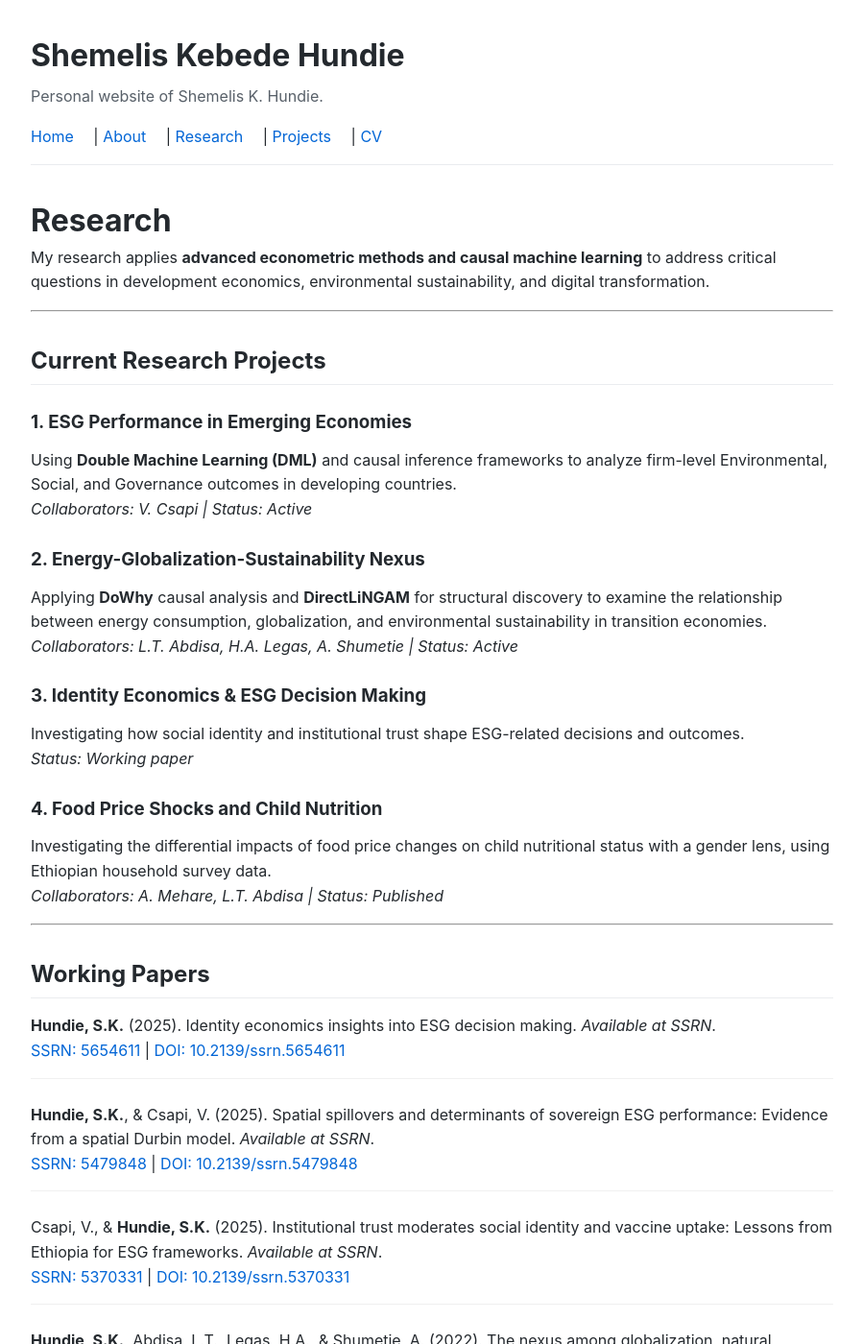
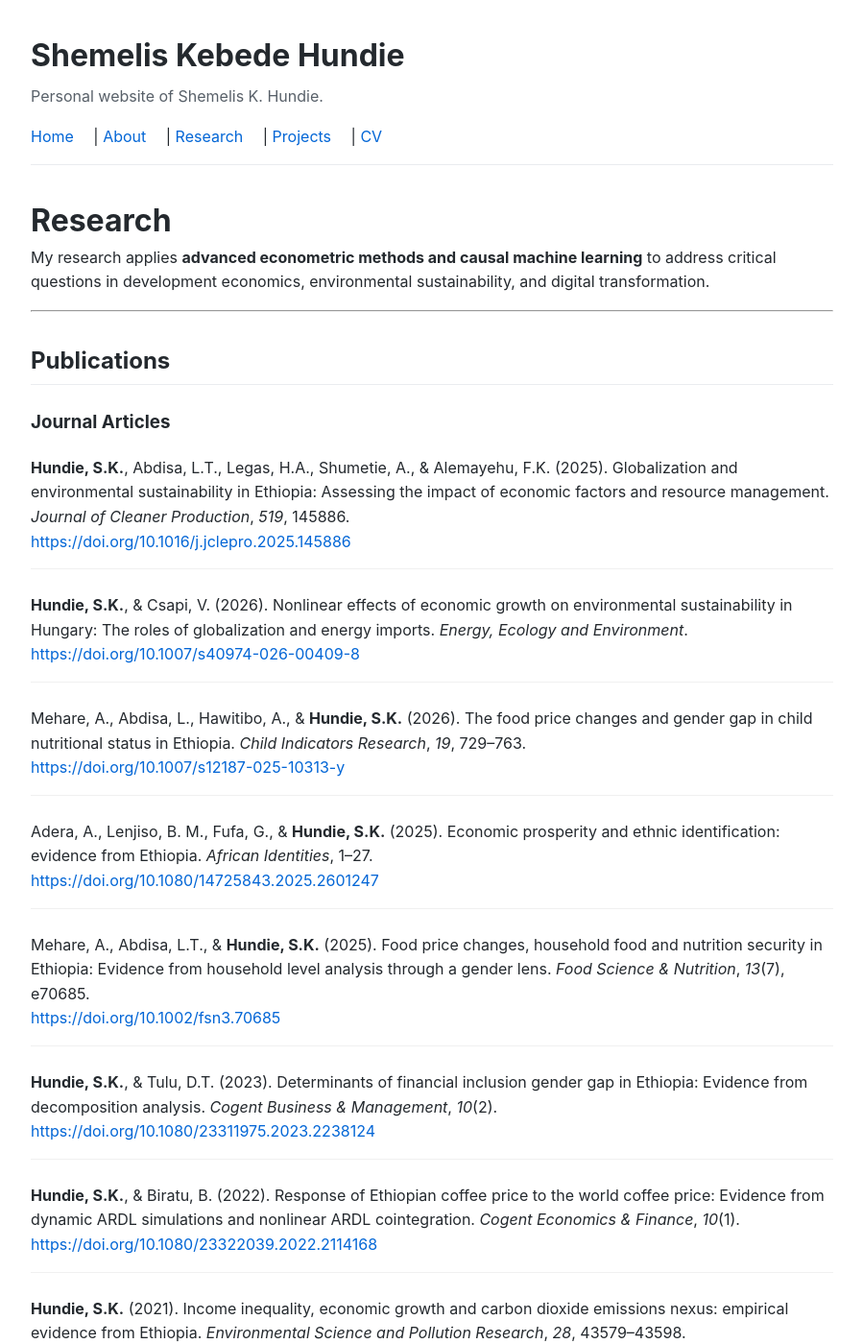
Before and after one commit to ShemelisKHundie/ShemelisKHundie.github.io, a Jekyll site: the page built from research.md, in a window 1280 px wide and 1400 px high. Shown: the whole window at 96% size, without its empty margins (190-1089 px from the left). Built offline with Jekyll 4.4.1, drawn with Linux system fonts in a browser that asks for light colours; some of the changed text lies outside the part shown.

Commit message:
Update research.md

```diff
--- a/research.md
+++ b/research.md
@@ -10,23 +10,68 @@ My research applies **advanced econometric methods and causal machine learning**
 
 ---
 
-## Current Research Projects
+## Publications
 
-### 1. ESG Performance in Emerging Economies
-Using **Double Machine Learning (DML)** and causal inference frameworks to analyze firm-level Environmental, Social, and Governance outcomes in developing countries.
-*Collaborators: V. Csapi | Status: Active*
+### Journal Articles
 
-### 2. Energy-Globalization-Sustainability Nexus
-Applying **DoWhy** causal analysis and **DirectLiNGAM** for structural discovery to examine the relationship between energy consumption, globalization, and environmental sustainability in transition economies.
-*Collaborators: L.T. Abdisa, H.A. Legas, A. Shumetie | Status: Active*
+<div style="margin: 20px 0;">
 
-### 3. Identity Economics & ESG Decision Making
-Investigating how social identity and institutional trust shape ESG-related decisions and outcomes.
-*Status: Working paper*
+  <div style="margin-bottom: 25px; padding-bottom: 15px; border-bottom: 1px solid #f0f0f0;">
+    <strong>Hundie, S.K.</strong>, Abdisa, L.T., Legas, H.A., Shumetie, A., & Alemayehu, F.K. (2025). Globalization and environmental sustainability in Ethiopia: Assessing the impact of economic factors and resource management. <em>Journal of Cleaner Production</em>, <em>519</em>, 145886.<br>
+    <a href="https://doi.org/10.1016/j.jclepro.2025.145886" target="_blank">https://doi.org/10.1016/j.jclepro.2025.145886</a>
+  </div>
 
-### 4. Food Price Shocks and Child Nutrition
-Investigating the differential impacts of food price changes on child nutritional status with a gender lens, using Ethiopian household survey data.
-*Collaborators: A. Mehare, L.T. Abdisa | Status: Published*
+  <div style="margin-bottom: 25px; padding-bottom: 15px; border-bottom: 1px solid #f0f0f0;">
+    <strong>Hundie, S.K.</strong>, & Csapi, V. (2026). Nonlinear effects of economic growth on environmental sustainability in Hungary: The roles of globalization and energy imports. <em>Energy, Ecology and Environment</em>.<br>
+    <a href="https://doi.org/10.1007/s40974-026-00409-8" target="_blank">https://doi.org/10.1007/s40974-026-00409-8</a>
+  </div>
+
+  <div style="margin-bottom: 25px; padding-bottom: 15px; border-bottom: 1px solid #f0f0f0;">
+    Mehare, A., Abdisa, L., Hawitibo, A., & <strong>Hundie, S.K.</strong> (2026). The food price changes and gender gap in child nutritional status in Ethiopia. <em>Child Indicators Research</em>, <em>19</em>, 729–763.<br>
+    <a href="https://doi.org/10.1007/s12187-025-10313-y" target="_blank">https://doi.org/10.1007/s12187-025-10313-y</a>
+  </div>
+
+  <div style="margin-bottom: 25px; padding-bottom: 15px; border-bottom: 1px solid #f0f0f0;">
+    Adera, A., Lenjiso, B. M., Fufa, G., & <strong>Hundie, S.K.</strong> (2025). Economic prosperity and ethnic identification: evidence from Ethiopia. <em>African Identities</em>, 1–27.<br>
+    <a href="https://doi.org/10.1080/14725843.2025.2601247" target="_blank">https://doi.org/10.1080/14725843.2025.2601247</a>
+  </div>
+
+  <div style="margin-bottom: 25px; padding-bottom: 15px; border-bottom: 1px solid #f0f0f0;">
+    Mehare, A., Abdisa, L.T., & <strong>Hundie, S.K.</strong> (2025). Food price changes, household food and nutrition security in Ethiopia: Evidence from household level analysis through a gender lens. <em>Food Science & Nutrition</em>, <em>13</em>(7), e70685.<br>
+    <a href="https://doi.org/10.1002/fsn3.70685" target="_blank">https://doi.org/10.1002/fsn3.70685</a>
+  </div>
+
+  <div style="margin-bottom: 25px; padding-bottom: 15px; border-bottom: 1px solid #f0f0f0;">
+    <strong>Hundie, S.K.</strong>, & Tulu, D.T. (2023). Determinants of financial inclusion gender gap in Ethiopia: Evidence from decomposition analysis. <em>Cogent Business & Management</em>, <em>10</em>(2).<br>
+    <a href="https://doi.org/10.1080/23311975.2023.2238124" target="_blank">https://doi.org/10.1080/23311975.2023.2238124</a>
+  </div>
+
+  <div style="margin-bottom: 25px; padding-bottom: 15px; border-bottom: 1px solid #f0f0f0;">
+    <strong>Hundie, S.K.</strong>, & Biratu, B. (2022). Response of Ethiopian coffee price to the world coffee price: Evidence from dynamic ARDL simulations and nonlinear ARDL cointegration. <em>Cogent Economics & Finance</em>, <em>10</em>(1).<br>
+    <a href="https://doi.org/10.1080/23322039.2022.2114168" target="_blank">https://doi.org/10.1080/23322039.2022.2114168</a>
+  </div>
+
+  <div style="margin-bottom: 25px; padding-bottom: 15px; border-bottom: 1px solid #f0f0f0;">
+    <strong>Hundie, S.K.</strong> (2021). Income inequality, economic growth and carbon dioxide emissions nexus: empirical evidence from Ethiopia. <em>Environmental Science and Pollution Research</em>, <em>28</em>, 43579–43598.<br>
+    <a href="https://doi.org/10.1007/s11356-021-13341-7" target="_blank">https://doi.org/10.1007/s11356-021-13341-7</a>
+  </div>
+
+  <div style="margin-bottom: 25px; padding-bottom: 15px; border-bottom: 1px solid #f0f0f0;">
+    <strong>Hundie, S.K.</strong>, & Daksa, M.D. (2019). Does energy-environmental Kuznets curve hold for Ethiopia? The relationship between energy intensity and economic growth. <em>Journal of Economic Structures</em>, <em>8</em>, 21.<br>
+    <a href="https://doi.org/10.1186/s40008-019-0154-2" target="_blank">https://doi.org/10.1186/s40008-019-0154-2</a>
+  </div>
+
+  <div style="margin-bottom: 25px; padding-bottom: 15px; border-bottom: 1px solid #f0f0f0;">
+    <strong>Hundie, S.K.</strong> (2018). Modelling energy consumption, carbon dioxide emissions and economic growth nexus in Ethiopia: Evidence from cointegration and causality analysis. <em>The Turkish Journal of Agriculture – Food Science and Technology (TURJAF)</em>, <em>6</em>(6), 699–709.<br>
+    <a href="https://doi.org/10.24925/turjaf.v6i6.699-709.1720" target="_blank">https://doi.org/10.24925/turjaf.v6i6.699-709.1720</a>
+  </div>
+
+  <div style="margin-bottom: 25px; padding-bottom: 15px; border-bottom: 1px solid #f0f0f0;">
+    Daksa, M., Yismaw, M., Lemessa, S., & <strong>Hundie, S.K.</strong> (2018). Enterprise innovation in developing countries: an evidence from Ethiopia. <em>Journal of Innovation and Entrepreneurship</em>, <em>7</em>, 6.<br>
+    <a href="https://doi.org/10.1186/s13731-018-0085-4" target="_blank">https://doi.org/10.1186/s13731-018-0085-4</a>
+  </div>
+
+</div>
 
 ---
 
@@ -58,11 +103,6 @@ Investigating the differential impacts of food price changes on child nutritiona
   <strong>Hundie, S.K.</strong> (2025). Causal machine learning approaches for policy evaluation. <em>Under review</em>.
 </div>
 
-<div style="margin-bottom: 25px; padding-bottom: 15px; border-bottom: 1px solid #f0f0f0;">
-  <strong>Hundie, S.K.</strong>, & Tulu, D.T. (2023). Financial inclusion gender gap in Ethiopia: Evidence from decomposition analysis. <em>Revise and resubmit</em>.<br>
-  <a href="https://doi.org/10.1080/23311975.2023.2238124" target="_blank">DOI: 10.1080/23311975.2023.2238124</a> (Published version)
-</div>
-
 ---
 
 ## Reports & Policy Papers
@@ -81,6 +121,15 @@ Investigating the differential impacts of food price changes on child nutritiona
 
 ---
 
+## Current Research Projects
+
+- **ESG performance in emerging economies** using Double Machine Learning and causal inference frameworks
+- **Energy consumption, globalization, and environmental sustainability** nexus with DoWhy causal analysis and DirectLiNGAM for structural discovery
+- **Causal discovery in economic systems** using DirectLiNGAM to identify directional relationships
+- **Digital transformation and its impact** on economic development in Africa
+
+---
+
 ## Research Methods & Tools
 
 | Category | Methods / Tools |
@@ -92,13 +141,4 @@ Investigating the differential impacts of food price changes on child nutritiona
 
 ---
 
-## Research Profiles
-
-- [Google Scholar](https://scholar.google.com/citations?user=sP5y6NUAAAAJ&hl=en)
-- [ORCID](https://orcid.org/0000-0003-2316-0544)
-- [Scopus](https://www.scopus.com/authid/detail.uri?authorId=57207760617)
-- [Web of Science](https://www.webofscience.com/wos/author/record/GQB-1068-2022)
-
----
-
-*For collaboration or access to replication materials, please [contact me](mailto:shimelis2012ju@gmail.com).*
+*For collaboration, please [contact me](mailto:shimelis2012ju@gmail.com).*
```
